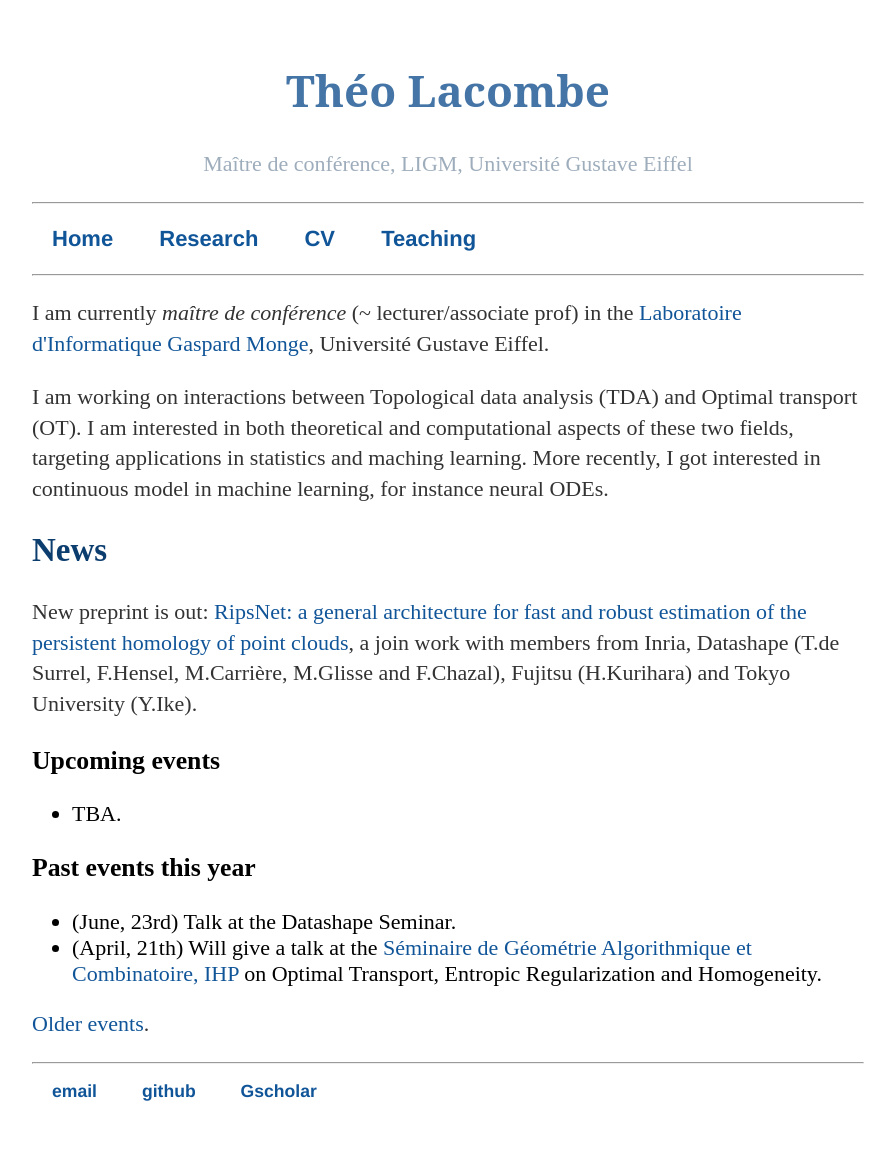
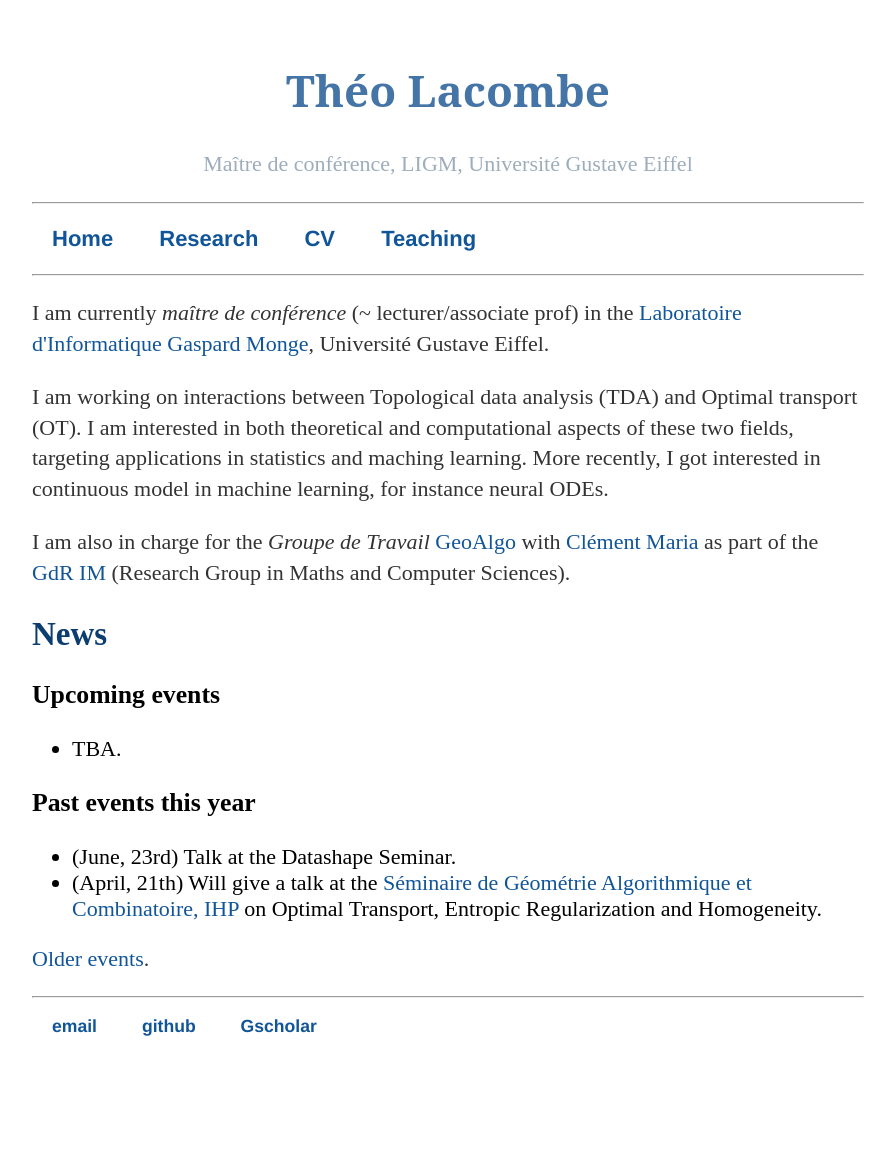
Before and after one commit to tlacombe/tlacombe.github.io, a Jekyll site: the page built from index.html, in a window 1280 px wide. Shown: the whole page, without its empty margins (192-1087 px from the left). Built offline with Jekyll 4.4.1, drawn with Linux system fonts in a browser that asks for light colours; after the commit the page ends 1097 px from its top, so only the background shows below that.

Commit message:
update about GT and GdR responsabilities

```diff
--- a/index.html
+++ b/index.html
@@ -8,9 +8,10 @@ title: Théo Lacombe's webpage
 		I am working on interactions between Topological data analysis (TDA) and Optimal transport (OT). I am interested in both theoretical and computational aspects of these two fields, targeting applications in statistics and maching learning. More recently, I got interested in continuous model in machine learning, for instance neural ODEs.
 	</p>
 
+	<p>I am also in charge for the <i>Groupe de Travail</i> <a href="https://www.gdr-im.fr/les-gt/gt-geoalgo/">GeoAlgo</a> with <a href="https://www-sop.inria.fr/members/Clement.Maria/">Clément Maria</a> as part of the <a href="https://www.gdr-im.fr/">GdR IM</a> (Research Group in Maths and Computer Sciences).
+
     <h2> News </h2>
 
-    <p>New preprint is out: <a href="https://arxiv.org/abs/2202.01725">RipsNet: a general architecture for fast and robust estimation of the persistent homology of point clouds</a>, a join work with members from Inria, Datashape (T.de Surrel, F.Hensel, M.Carrière, M.Glisse and F.Chazal), Fujitsu (H.Kurihara) and Tokyo University (Y.Ike).</p>
 
 	<h3> Upcoming events</h3>
 	<ul>
```
